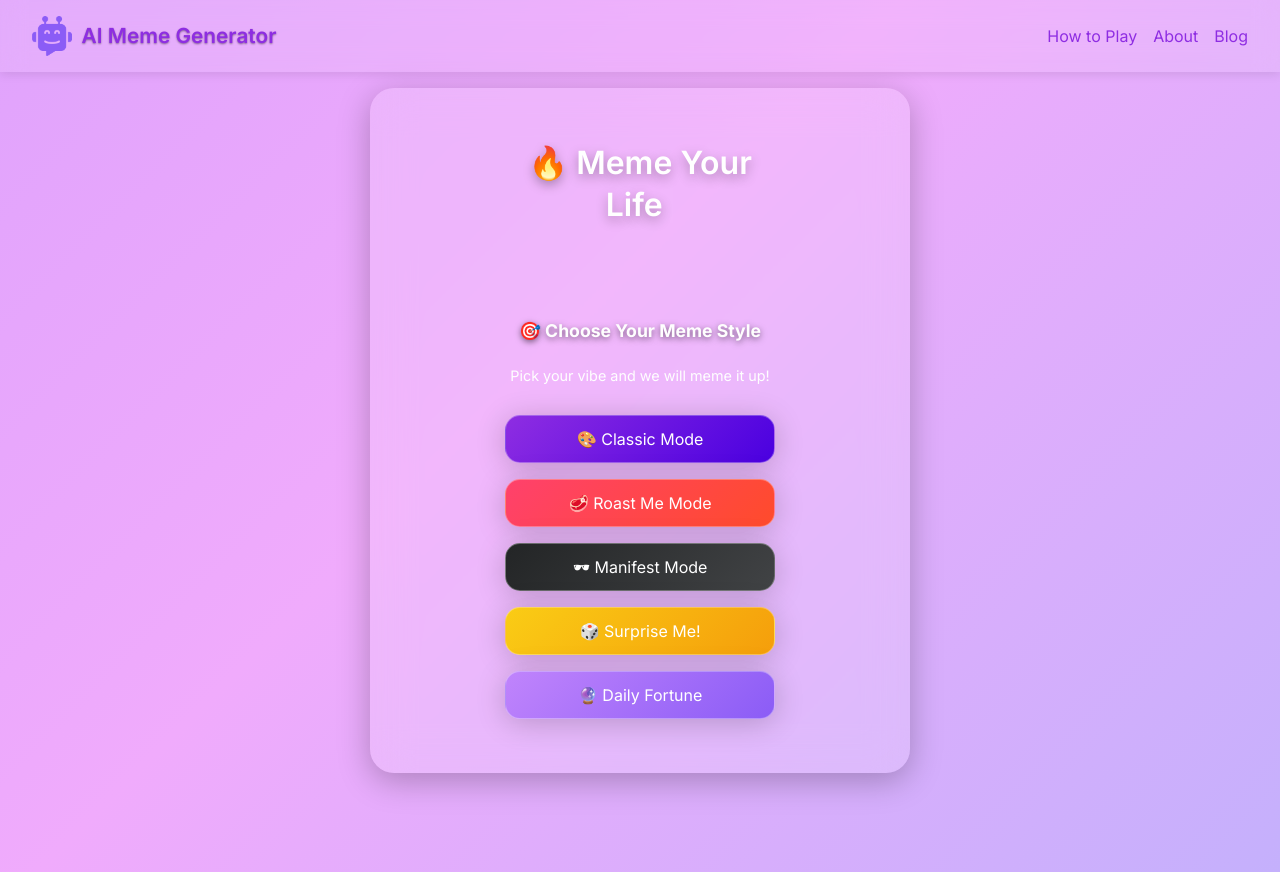
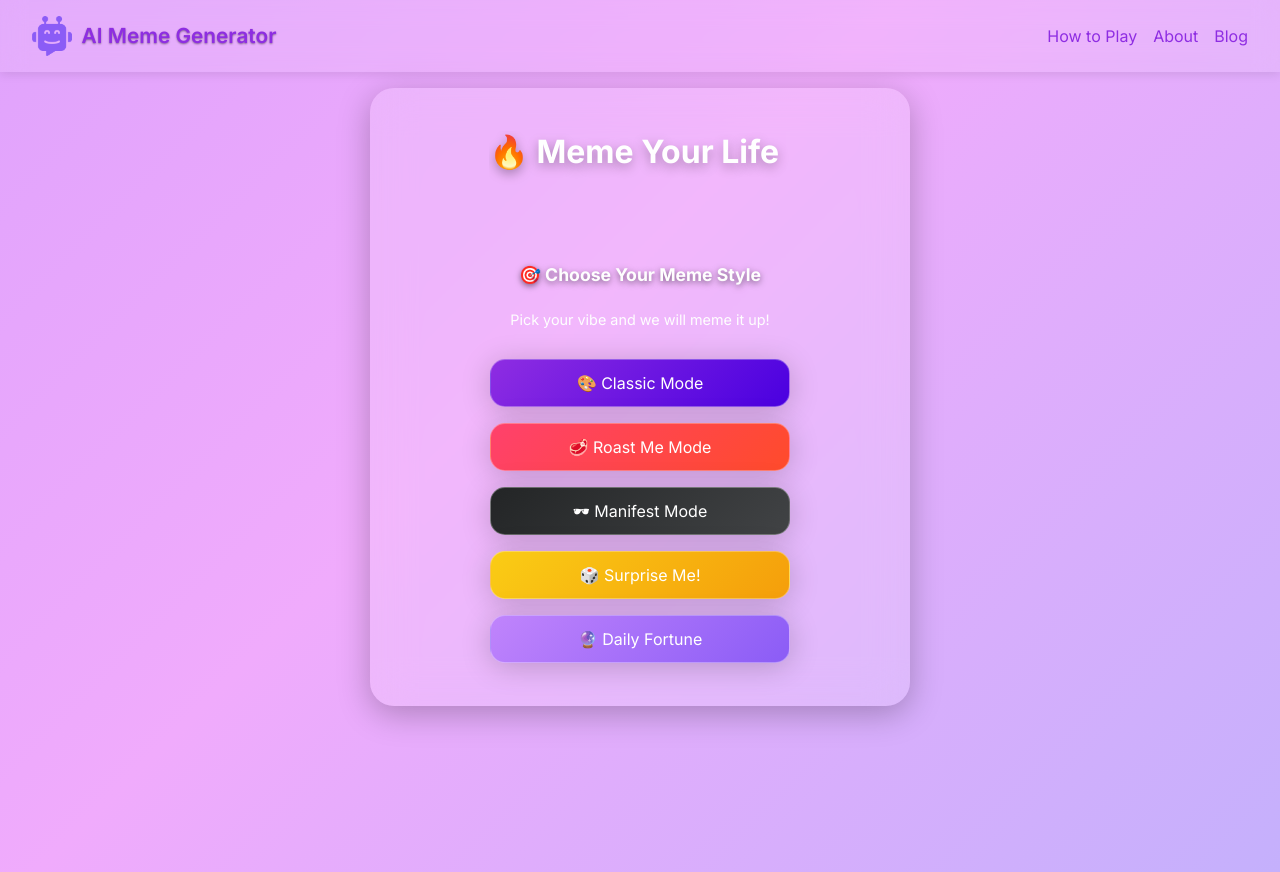
Before and after one commit to atakankaracali/aigeneratormeme, a React (Vite) app: page /meme in a window 1280 px wide. Built offline with nearby package versions, Linux system fonts and the light colour scheme; no server answers.

Commit message:
Fixing-UI

```diff
--- a/src/components/styles/intro.css
+++ b/src/components/styles/intro.css
@@ -2,12 +2,10 @@
   text-align: center;
   display: flex;
   flex-direction: column;
-  gap: 1.8rem;
   align-items: center;
   justify-content: center;
-  padding: 1.4rem;
+  padding: 0.7rem;
   max-width: 100%;
-  margin: 0 auto;
   word-wrap: break-word;
   overflow-wrap: break-word;
   min-height: 520px;
@@ -15,7 +13,7 @@
 
 .intro-title {
   font-size: clamp(1.2rem, 5vw, 2rem);
-  font-weight: 600;
+  font-weight: 620;
   color: white;
   text-shadow: 0 4px 12px rgba(0, 0, 0, 0.3);
   line-height: 1.3;
@@ -81,7 +79,7 @@
   flex-direction: column;
   gap: 1rem;
   align-items: center;
-  margin-top: 2.2rem;
+  margin-top: 1.2rem;
   width: 100%;
 }
 
```
